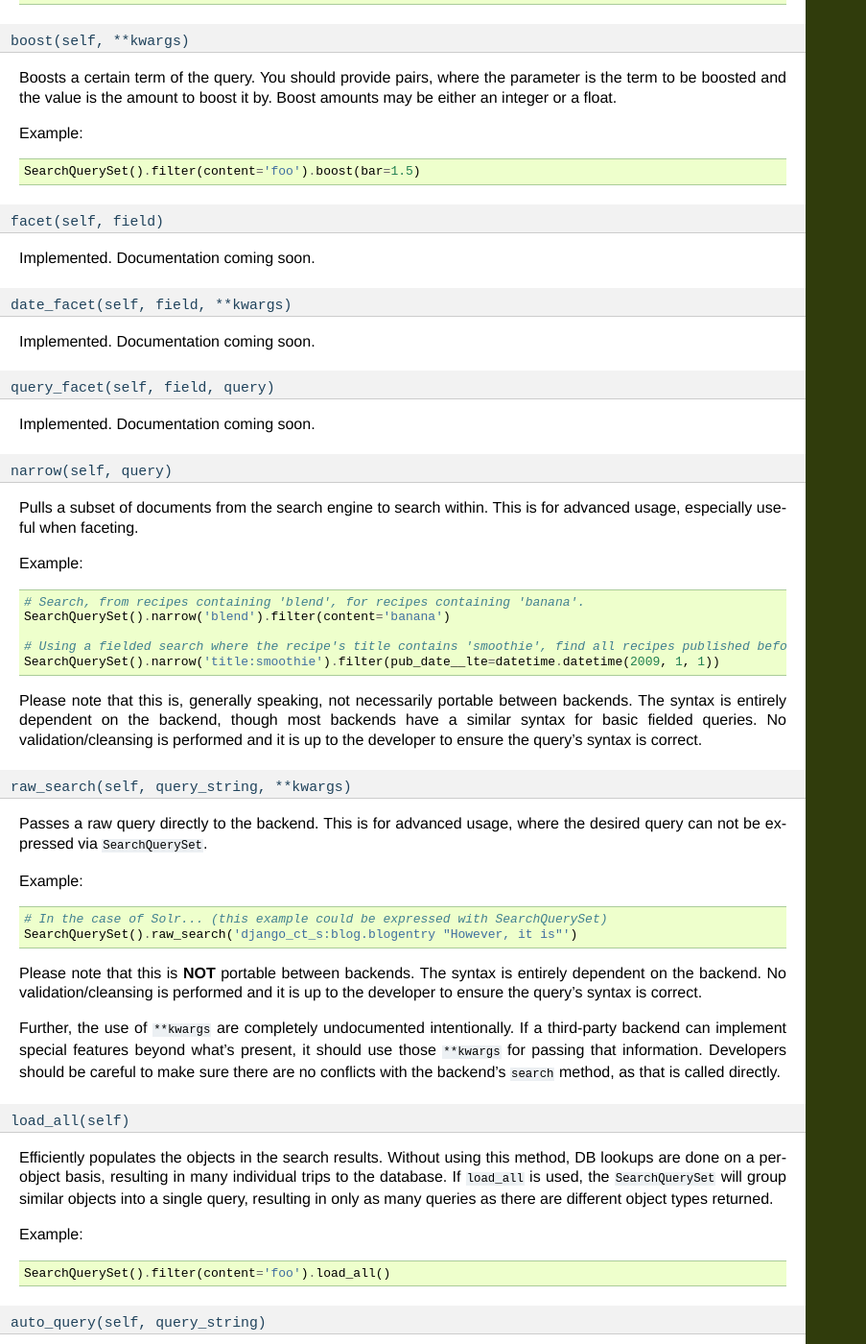
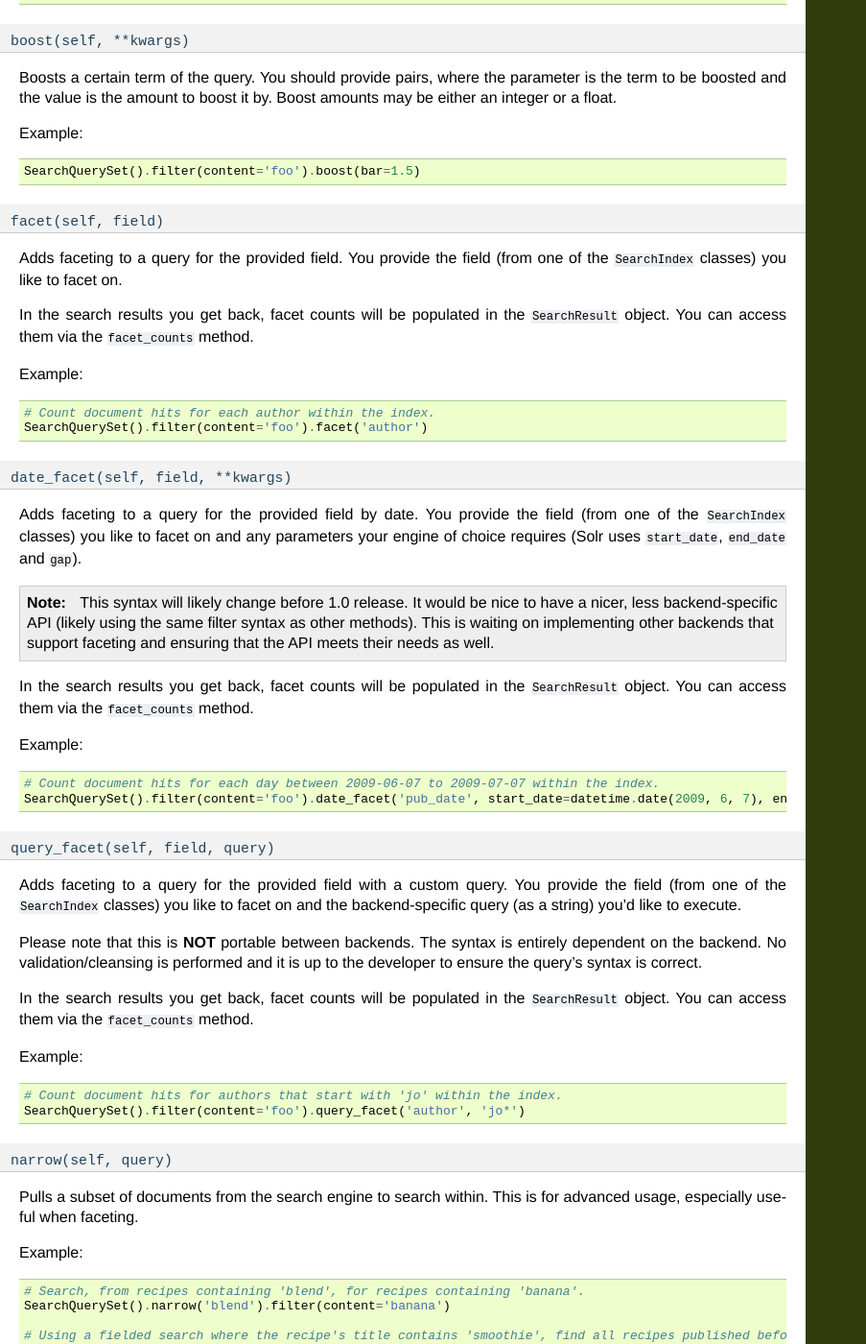
Before and after one commit to django-haystack/django-haystack, a Sphinx documentation site: the page built from docs/searchqueryset_api.rst, in a window 1280 px wide and 1400 px high, scrolled down 2887 px. Shown: the whole window at 96% size, without its empty margins (0-903 px from the left). Built offline with Sphinx 7.4.7, drawn with Linux system fonts in a browser that asks for light colours; some of the changed text lies outside the part shown.

Commit message:
Updated docs to finally include details about faceting.

```diff
--- a/docs/searchqueryset_api.rst
+++ b/docs/searchqueryset_api.rst
@@ -183,17 +183,58 @@ Example::
 ``facet(self, field)``
 ~~~~~~~~~~~~~~~~~~~~~~
 
-Implemented. Documentation coming soon.
+Adds faceting to a query for the provided field. You provide the field (from one
+of the ``SearchIndex`` classes) you like to facet on.
+
+In the search results you get back, facet counts will be populated in the
+``SearchResult`` object. You can access them via the ``facet_counts`` method.
+
+Example::
+
+    # Count document hits for each author within the index.
+    SearchQuerySet().filter(content='foo').facet('author')
 
 ``date_facet(self, field, **kwargs)``
 ~~~~~~~~~~~~~~~~~~~~~~~~~~~~~~~~~~~~~
 
-Implemented. Documentation coming soon.
+Adds faceting to a query for the provided field by date. You provide the field
+(from one of the ``SearchIndex`` classes) you like to facet on and any
+parameters your engine of choice requires (Solr uses ``start_date``,
+``end_date`` and ``gap``).
+
+.. note::
+
+    This syntax will likely change before 1.0 release. It would be nice to
+    have a nicer, less backend-specific API (likely using the same filter syntax as
+    other methods). This is waiting on implementing other backends that support
+    faceting and ensuring that the API meets their needs as well.
+
+In the search results you get back, facet counts will be populated in the
+``SearchResult`` object. You can access them via the ``facet_counts`` method.
+
+Example::
+
+    # Count document hits for each day between 2009-06-07 to 2009-07-07 within the index.
+    SearchQuerySet().filter(content='foo').date_facet('pub_date', start_date=datetime.date(2009, 6, 7), end_date=datetime.date(2009, 7, 7), gap='+1DAY')
 
 ``query_facet(self, field, query)``
 ~~~~~~~~~~~~~~~~~~~~~~~~~~~~~~~~~~~
 
-Implemented. Documentation coming soon.
+Adds faceting to a query for the provided field with a custom query. You provide
+the field (from one of the ``SearchIndex`` classes) you like to facet on and the
+backend-specific query (as a string) you'd like to execute.
+
+Please note that this is **NOT** portable between backends. The syntax is entirely
+dependent on the backend. No validation/cleansing is performed and it is up to
+the developer to ensure the query's syntax is correct.
+
+In the search results you get back, facet counts will be populated in the
+``SearchResult`` object. You can access them via the ``facet_counts`` method.
+
+Example::
+
+    # Count document hits for authors that start with 'jo' within the index.
+    SearchQuerySet().filter(content='foo').query_facet('author', 'jo*')
 
 ``narrow(self, query)``
 ~~~~~~~~~~~~~~~~~~~~~~~
@@ -342,7 +383,40 @@ Example::
 ``facet_counts(self)``
 ~~~~~~~~~~~~~~~~~~~~~~
 
-Implemented. Documentation coming soon.
+Returns the facet counts found by the query. This will cause the query to
+execute and should generally be used when presenting the data (template-level).
+
+You receive back a dictionary with three keys: ``fields``, ``dates`` and
+``queries``. Each contains the facet counts for whatever facets you specified
+within your ``SearchQuerySet``.
+
+.. note::
+
+    The resulting dictionary may change before 1.0 release. It's fairly
+    backend-specific at the time of writing. Standardizing is waiting on
+    implementing other backends that support faceting and ensuring that the
+    results presented will meet their needs as well.
+
+Example::
+
+    # Count document hits for each author.
+    sqs = SearchQuerySet().filter(content='foo').facet('author')
+
+    sqs.facet_counts()
+    # Gives the following response:
+    # {
+    #     'dates': {},
+    #     'fields': {
+    #         'author': [
+    #             ('john', 4),
+    #             ('daniel', 2),
+    #             ('sally', 1),
+    #             ('terry', 1),
+    #         ],
+    #     },
+    #     'queries': {}
+    # }
+
 
 .. _field-lookups:
 
```
Also changed, not shown: 1 other file.
